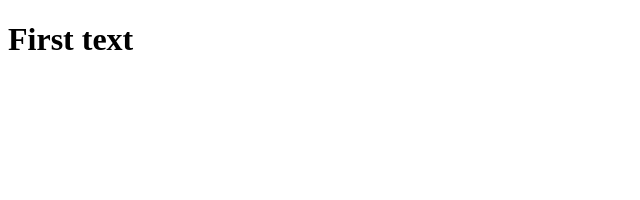
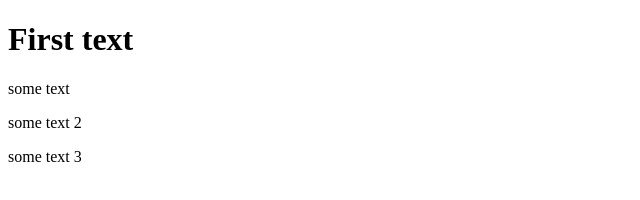
Before and after one commit to L1ght-time/testGit, a plain HTML site: page index.html in a window 1280 px wide. Shown: the whole page, without its empty margins (0-640 px from the left). Drawn offline with Linux system fonts and the light colour scheme.

Commit message:
second commit

```diff
--- a/index.html
+++ b/index.html
@@ -7,5 +7,8 @@
 </head>
 <body>
 	<h1>First text</h1>
+	<p>some text</p>
+	<p>some text 2</p>
+	<p>some text 3</p>
 </body>
 </html>
```
